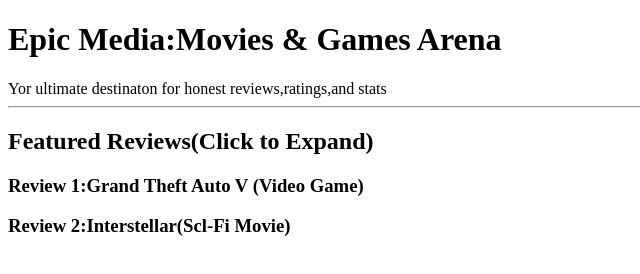
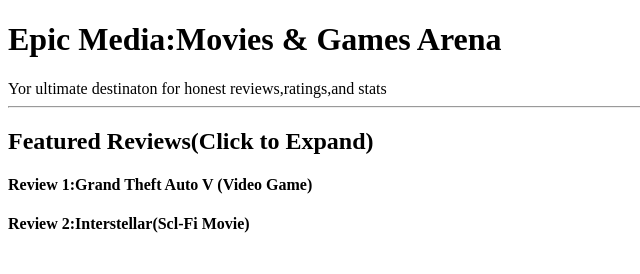
Before and after one commit to senupama-manu/Inclass-Assigment, a plain HTML site: page index.html in a window 1280 px wide. Shown: the whole page, without its empty margins (0-640 px from the left). Drawn offline with Linux system fonts and the light colour scheme.

Commit message:
change h3 to h4

```diff
--- a/index.html
+++ b/index.html
@@ -10,8 +10,8 @@
     Yor ultimate destinaton for honest reviews,ratings,and stats
     <hr>
     <h2>Featured Reviews(Click to Expand) </h2>
-    <h3> Review 1:Grand Theft Auto V (Video Game)</h3>
-    <h3> Review 2:Interstellar(Scl-Fi Movie)</h3>
+    <h4> Review 1:Grand Theft Auto V (Video Game)</h4>
+    <h4> Review 2:Interstellar(Scl-Fi Movie)</h4>
 
 </body>
 </html>
```
